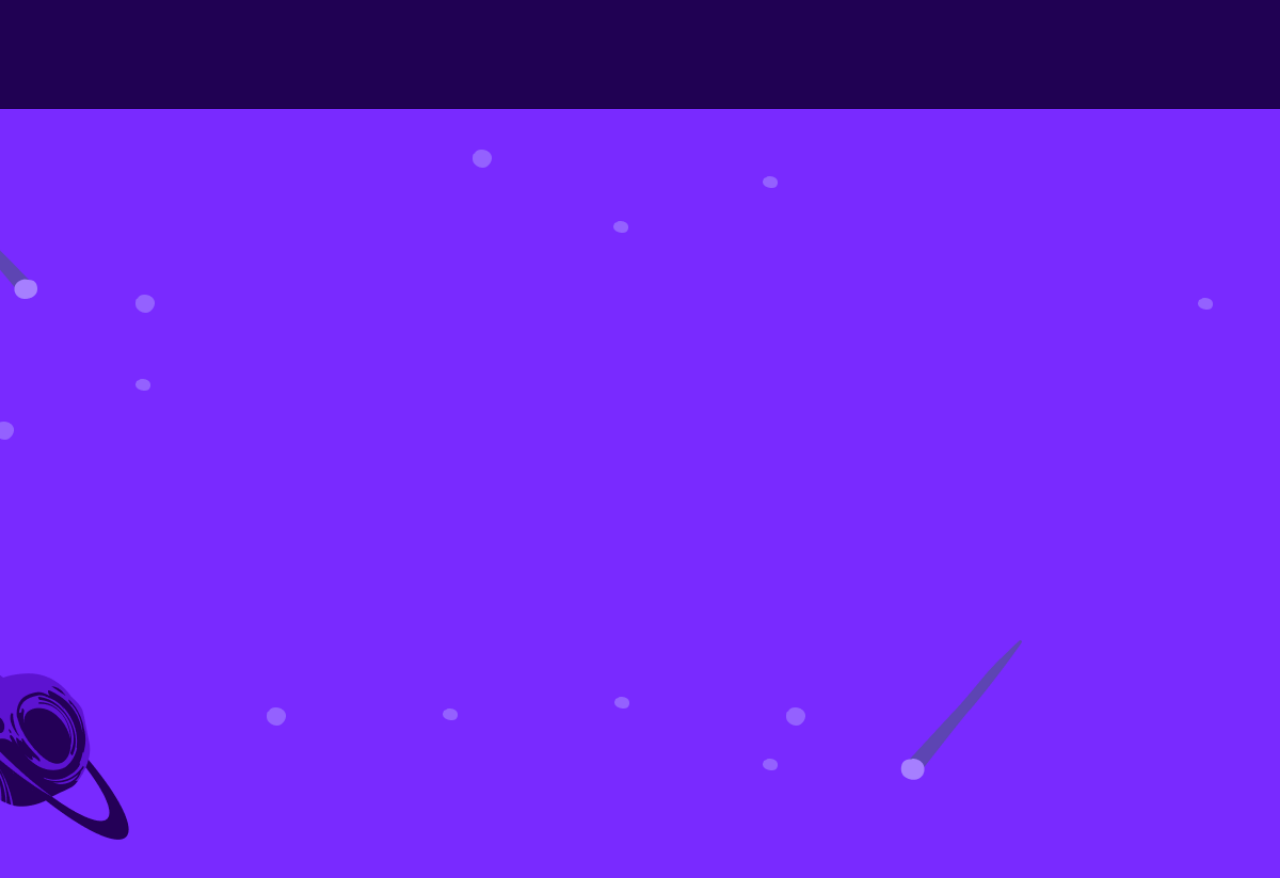
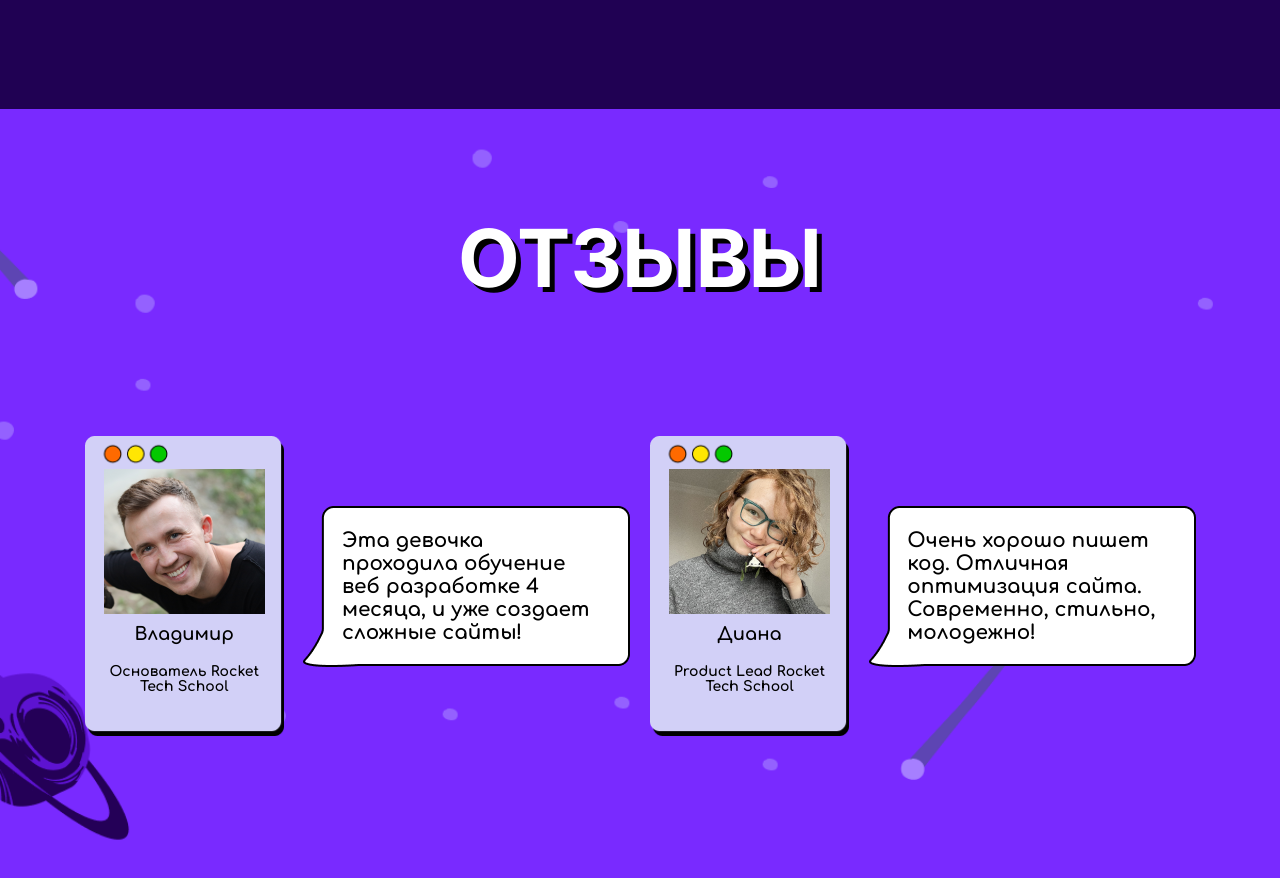
Before and after one commit to FortisPotensSapiens/web_js_css_html, a plain HTML site: page index.html in a window 1280 px wide. Shown: the part 3091-3969 px from the top of the page. Drawn offline with Linux system fonts and the light colour scheme.

Commit message:
comments section

```diff
--- a/index.html
+++ b/index.html
@@ -75,17 +75,43 @@
         <div class="moving-planet2"></div>
     </section>
 
-   <section id="works">
+    <section id="works">
         <h1 class="title">РАБОТЫ</h1>
         <div class="works-block">
-            <img src="img/work1.png" >
+            <img src="img/work1.png">
             <img src="img/work2.png">
             <img src="img/work3.png">
         </div>
     </section>
 
     <section id="comments">
-        <div class="comments-block"></div>
+        <h1 class="title">ОТЗЫВЫ</h1>
+        <div class="comments-block">
+            <div class="comment-card">
+                <img src="img/photo1.png">
+                <h3>Владимир</h3>
+                <p>Основатель Rocket Tech School</p>
+            </div>
+            <div class="comment">
+                <p>
+                    Эта девочка проходила обучение
+                    веб разработке 4 месяца,
+                    и уже создает сложные сайты!
+                </p>
+            </div>
+            <div class="comment-card">
+                <img src="img/photo2.png">
+                <h3>Диана</h3>
+                <p>Product Lead Rocket Tech School</p>
+            </div>
+            <div class="comment">
+                <p>
+                    Очень хорошо пишет код.
+                    Отличная оптимизация сайта.
+                    Современно, стильно, молодежно!
+                </p>
+            </div>
+        </div>
     </section>
 
     <script src="main.js"></script>
--- a/style.css
+++ b/style.css
@@ -243,3 +243,54 @@ section {
     width: 27%;
     box-shadow: 7px 7px 0 #000000;
 }
+
+.comments-block {
+    justify-content: space-evenly;
+    max-width: 1150px;
+    margin: auto;
+}
+
+.comment-card {
+    background-image: url(img/card.png);
+    background-repeat: no-repeat;
+    background-position: center;
+    background-size: contain;
+    height: 300px;
+    display: flex;
+    flex-direction: column;
+    justify-content: center;
+    align-items: center;
+    max-width: 200px;
+}
+
+.comment-card h3 {
+    font-size: 18px;
+    font-family: 'Comfortaa';
+    padding: 10px;
+
+}
+
+.comment-card p {
+    font-size: 14px;
+    font-family: 'Comfortaa';
+    padding: 10px 20px;
+    text-align: center;
+}
+
+.comment {
+    background-image: url(img/comment.png);
+    background-repeat: no-repeat;
+    background-position: center;
+    background-size: contain;
+    width: 327px;
+    height: 161px;
+    display: flex;
+    justify-content: center;
+    align-items: center;
+}
+
+.comment p {
+    font-size: 20px;
+    font-family: 'Comfortaa';
+    max-width: 250px;
+}
```
